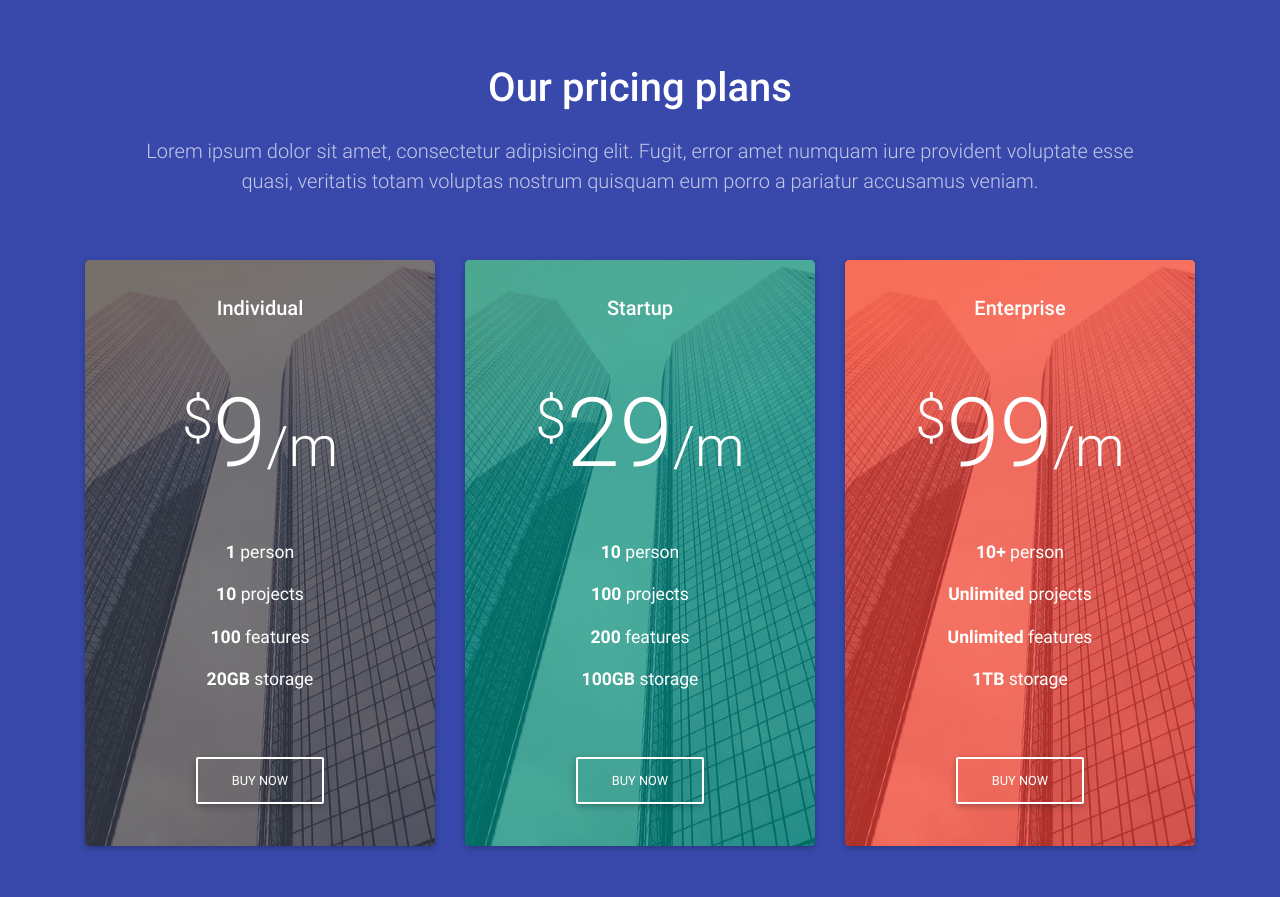
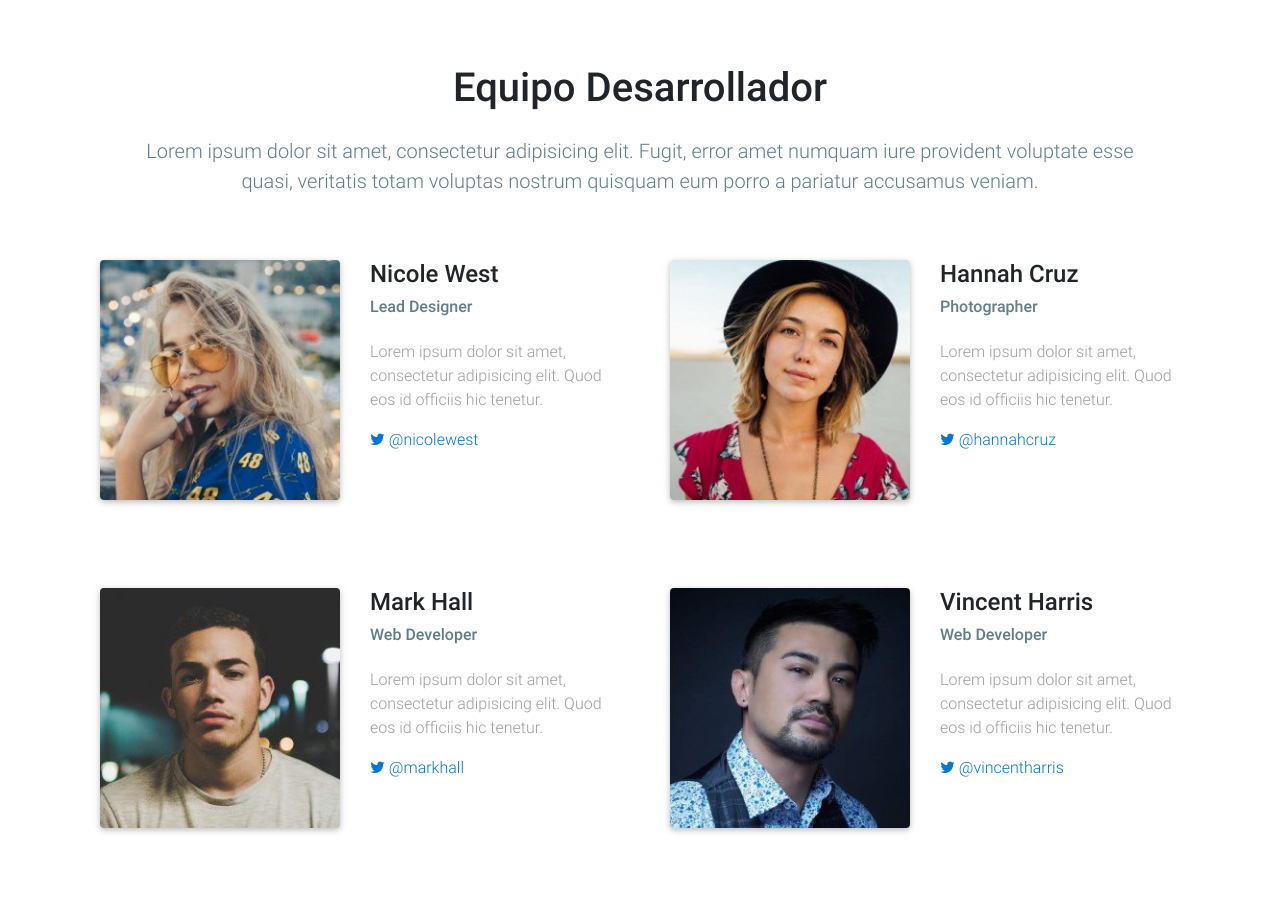
Before and after one commit to ejsotoc/docured, a plain HTML site: page DocumentosGestion/index.html in a window 1280 px wide. Shown: the part 2840-3737 px from the top of the page. Drawn offline with Linux system fonts and the light colour scheme.

Commit message:
se elimina la seccion de precios

```diff
--- a/DocumentosGestion/index.html
+++ b/DocumentosGestion/index.html
@@ -191,95 +191,10 @@
     </div>
   </div>
 </section>
-<section class="text-center py-5 indigo darken-1 text-white" id="pricing">
-  <div class="container">
-    <div class="wow fadeIn">
-      <h2 class="h1 pt-5 pb-3">Our pricing plans</h2>
-      <p class="px-5 mb-5 pb-3 lead">
-        Lorem ipsum dolor sit amet, consectetur adipisicing elit. Fugit, error amet numquam iure provident voluptate esse quasi,
-        veritatis totam voluptas nostrum quisquam eum porro a pariatur accusamus veniam.
-      </p>
-    </div>
-    <div class="row wow zoomIn">
-      <div class="col-lg-4 col-md-12 mb-r">
-        <div class="card card-image">
-          <div class="text-white text-center pricing-card d-flex align-items-center rgba-stylish-strong py-3 px-3 rounded">
-            <div class="card-body">
-              <div class="h5">Individual</div>
-              <div class="py-5"><sup class="display-4">$</sup><span class="display-1">9</span><span class="display-4">/m</span></div>
-              <ul class="list-unstyled">
-                <li>
-                  <p><strong>1</strong> person</p>
-                </li>
-                <li>
-                  <p><strong>10</strong> projects</p>
-                </li>
-                <li>
-                  <p><strong>100</strong> features</p>
-                </li>
-                <li>
-                  <p><strong>20GB</strong> storage</p>
-                </li>
-              </ul><a class="btn btn-outline-white mt-5"> Buy now</a>
-            </div>
-          </div>
-        </div>
-      </div>
-      <div class="col-lg-4 col-md-12 mb-r">
-        <div class="card card-image">
-          <div class="text-white text-center pricing-card d-flex align-items-center rgba-teal-strong py-3 px-3 rounded">
-            <div class="card-body">
-              <div class="h5">Startup</div>
-              <div class="py-5"><sup class="display-4">$</sup><span class="display-1">29</span><span class="display-4">/m</span></div>
-              <ul class="list-unstyled">
-                <li>
-                  <p><strong>10</strong> person</p>
-                </li>
-                <li>
-                  <p><strong>100</strong> projects</p>
-                </li>
-                <li>
-                  <p><strong>200</strong> features</p>
-                </li>
-                <li>
-                  <p><strong>100GB</strong> storage</p>
-                </li>
-              </ul><a class="btn btn-outline-white mt-5"> Buy now</a>
-            </div>
-          </div>
-        </div>
-      </div>
-      <div class="col-lg-4 col-md-12 mb-r">
-        <div class="card card-image">
-          <div class="text-white text-center pricing-card d-flex align-items-center rgba-red-strong py-3 px-3 rounded">
-            <div class="card-body">
-              <div class="h5">Enterprise</div>
-              <div class="py-5"><sup class="display-4">$</sup><span class="display-1">99</span><span class="display-4">/m</span></div>
-              <ul class="list-unstyled">
-                <li>
-                  <p><strong>10+</strong> person</p>
-                </li>
-                <li>
-                  <p><strong>Unlimited</strong> projects</p>
-                </li>
-                <li>
-                  <p><strong>Unlimited</strong> features</p>
-                </li>
-                <li>
-                  <p><strong>1TB</strong> storage</p>
-                </li>
-              </ul><a class="btn btn-outline-white mt-5"> Buy now</a>
-            </div>
-          </div>
-        </div>
-      </div>
-    </div>
-  </div>
-</section>
 <section class="py-5" id="team">
   <div class="container">
     <div class="wow fadeIn">
-      <h2 class="h1 pt-5 pb-3 text-center">Our team members</h2>
+      <h2 class="h1 pt-5 pb-3 text-center">Equipo Desarrollador</h2>
       <p class="px-5 mb-5 pb-3 lead text-center blue-grey-text">
         Lorem ipsum dolor sit amet, consectetur adipisicing elit. Fugit, error amet numquam iure provident voluptate
         esse quasi, veritatis totam voluptas nostrum quisquam eum porro a pariatur accusamus veniam.
```
Also changed, not shown: 3 other files.
